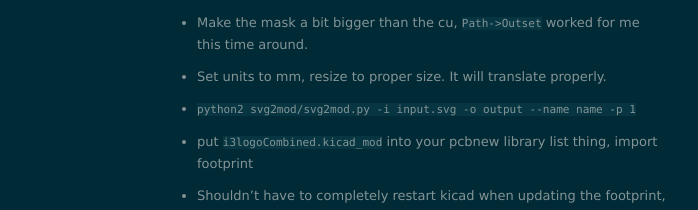
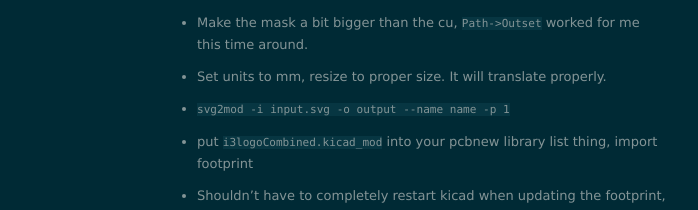
Before and after one commit to mtfurlan/mtfurlan.github.io, a Jekyll site: the page built from _posts/2018-09-27-kicad-art.markdown, in a window 1280 px wide. Shown: the part 808-1018 px from the top of the page, without its empty margins (223-921 px from the left). Built offline with Jekyll 4.4.1, drawn with Linux system fonts in a browser that asks for light colours; nearby versions of some CDN libraries.

Commit message:
fix(kicad art): use correct invocation for svg2mod

```diff
--- a/_posts/2018-09-27-kicad-art.markdown
+++ b/_posts/2018-09-27-kicad-art.markdown
@@ -21,7 +21,7 @@ Summary
 * Layers `Cu` and `Mask`, and any others listed by svg2mod
 * Make the mask a bit bigger than the cu, `Path->Outset` worked for me this time around.
 * Set units to mm, resize to proper size. It will translate properly.
-* `python2 svg2mod/svg2mod.py -i input.svg -o output --name name -p 1`
+* `svg2mod -i input.svg -o output --name name -p 1`
 * put `i3logoCombined.kicad_mod` into your pcbnew library list thing, import footprint
 * Shouldn't have to completely restart kicad when updating the footprint, just open and close library manager.
 
```
